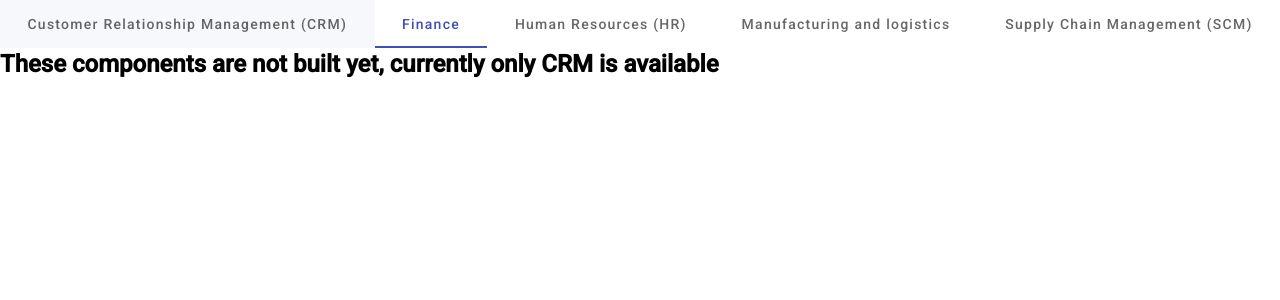
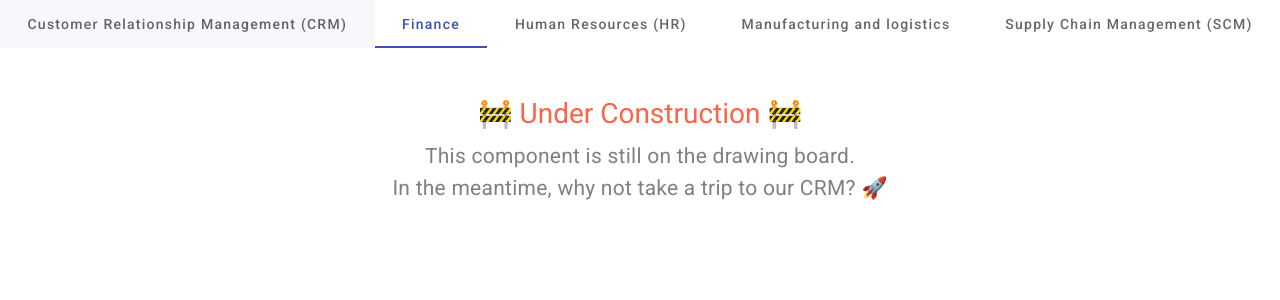
Before and after one commit to AnsukSinhaRoy/Synchro-SPHERE-public, an Angular app: page /configure in a window 1280 px wide. Both pictures are taken after a click on the tab "Finance". Shown: the top 300 px of the page. Built offline with nearby package versions, Linux system fonts and the light colour scheme; a web font is replaced by a local one.

Commit message:
ektu nekamo ei dik oi dik xD

```diff
--- a/src/app/configure-page/configure-page.component.html
+++ b/src/app/configure-page/configure-page.component.html
@@ -7,7 +7,18 @@
       @if (module.name === 'Customer Relationship Management (CRM)') {
       <app-lead-management-config></app-lead-management-config>
       } @else {
-      <h1> <b>These components are not built yet, currently only CRM is available</b> </h1>
+        <div style="text-align: center; margin-top: 50px;">
+          <h1 style="font-size: 2em; color: #ff6347;">
+            🚧 Under Construction 🚧
+          </h1>
+          <p style="font-size: 1.5em; color: #808080;">
+            This component is still on the drawing board.
+          </p>
+          <p style="font-size: 1.5em; color: #808080;">
+            In the meantime, why not take a trip to our CRM? 🚀
+          </p>
+        </div>
+
       }
     </ng-template>
   </mat-tab>
--- a/src/app/shared/show-selected-cards/show-selected-cards.component.html
+++ b/src/app/shared/show-selected-cards/show-selected-cards.component.html
@@ -1,6 +1,6 @@
 <div style="height: auto; max-height: 750px; width: 570px;padding: 20px;">
   <ng-container *ngFor="let module of modules; let i = index" >
-    <mat-card class="module-card" (click)="selectModule(module)">
+    <mat-card class="module-card" matRipple (click)="selectModule(module)">
       <mat-card-header>
         <p style="font-size: 26px;line-height: 1.05;"> <b>{{ module.name }}</b></p>
       </mat-card-header>
--- a/src/app/shared/show-selected-cards/show-selected-cards.component.ts
+++ b/src/app/shared/show-selected-cards/show-selected-cards.component.ts
@@ -4,11 +4,13 @@ import { ERPModule } from '../../Interfaces/erpmodule.interface';
 import { LandingPageDataService } from '../../services/landing-page-data.service';
 import { Router } from '@angular/router';
 import { NgFor } from '@angular/common';
+import { MatButton, MatButtonModule } from '@angular/material/button';
+import { MatRipple } from '@angular/material/core';
 
 @Component({
   selector: 'app-show-selected-cards',
   standalone: true,
-  imports: [MatCardModule, NgFor],
+  imports: [MatCardModule, NgFor, MatButtonModule, MatButton, MatRipple],
   templateUrl: './show-selected-cards.component.html',
   styleUrl: './show-selected-cards.component.css'
 })
```
